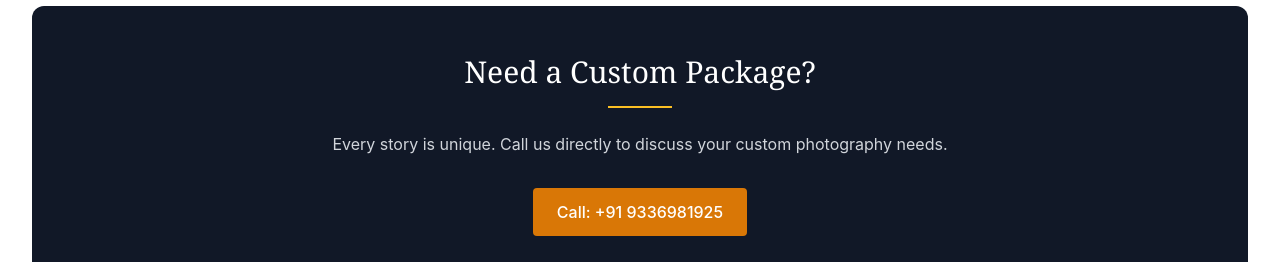
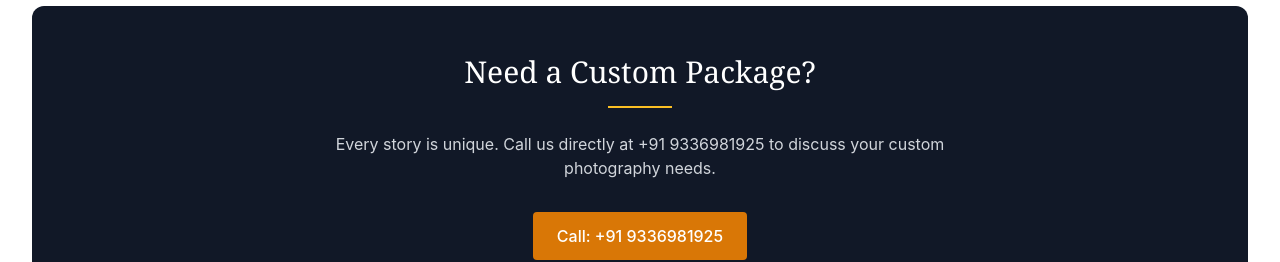
Before and after one commit to Sufi111729/Golden-photo-Studio-, a Next.js app: page / in a window 1280 px wide. Shown: the part 3460-3722 px from the top of the page. Built offline with nearby package versions, Linux system fonts and the light colour scheme.

Commit message:
Update Services custom package description
cgen-7edb4f7516244815b6f6da9ed3b6b102

```diff
--- a/components/Services.tsx
+++ b/components/Services.tsx
@@ -241,8 +241,8 @@ const Services = memo(() => {
           </h3>
           <div className="w-16 h-0.5 bg-amber-400 mx-auto mb-4 md:mb-6"></div>
           <p className="text-sm md:text-base text-gray-300 mb-6 md:mb-8 max-w-2xl mx-auto">
-            Every story is unique. Call us directly to discuss your custom
-            photography needs.
+            Every story is unique. Call us directly at +91 9336981925 to discuss
+            your custom photography needs.
           </p>
           <motion.a
             href="tel:+919336981925"
```
